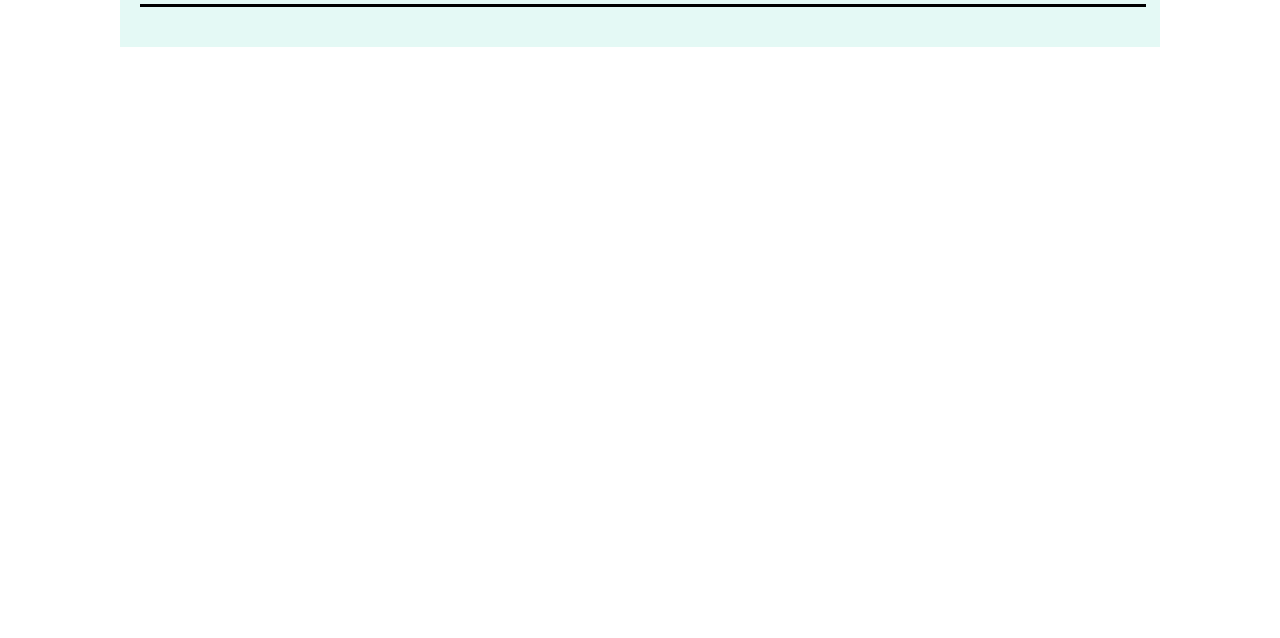
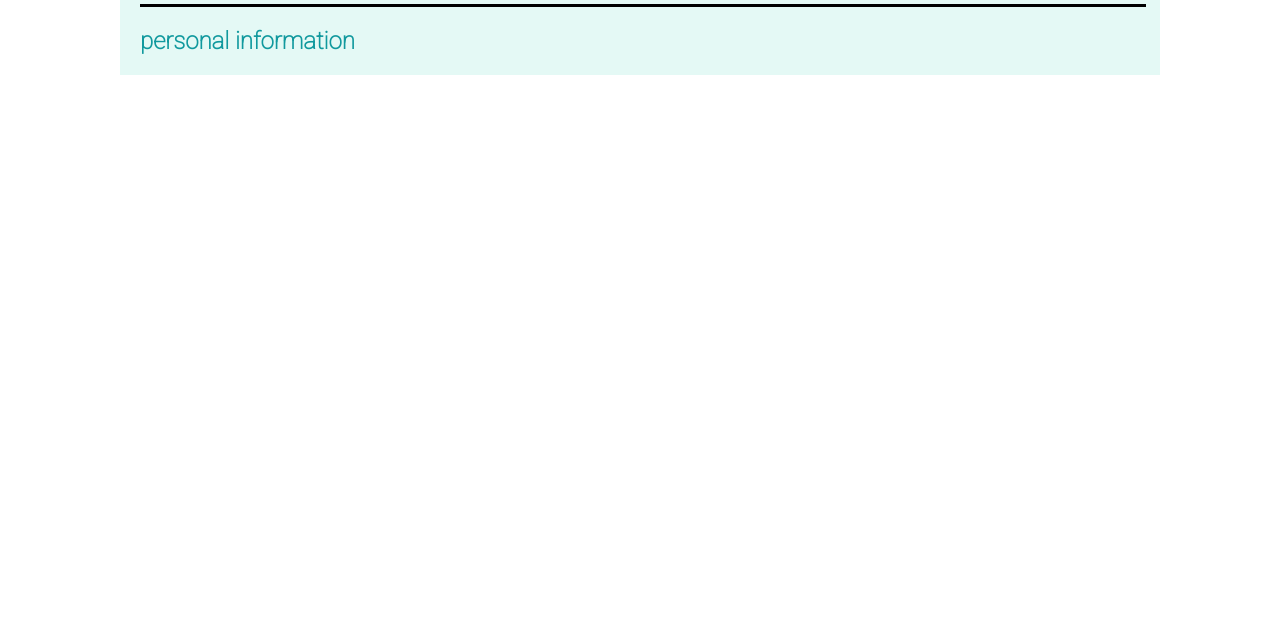
Before and after one commit to rifatabrarjowad/template_01, a plain HTML site: page index.html in a window 1280 px wide. Shown: the part 162-800 px from the top of the page. Drawn offline with Linux system fonts and the light colour scheme.

Commit message:
adding file

```diff
--- a/index.html
+++ b/index.html
@@ -26,7 +26,17 @@
         <div class="clear-div"></div>
 
         <hr>
-        <main></main>
+        <main>
+            <section id="personal-section">
+                <div class="content">
+                    <div class="left-div">
+                        <h1>personal information</h1>
+                    </div>
+                    <div class="right-div"></div>
+                </div>
+            </section>
+
+        </main>
         <footer></footer>
     </div>
 </body>
```
